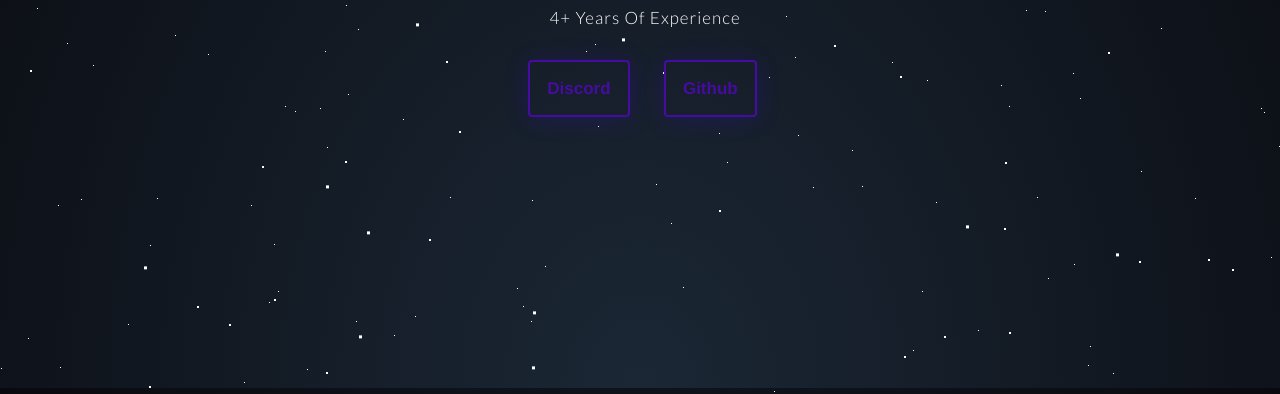
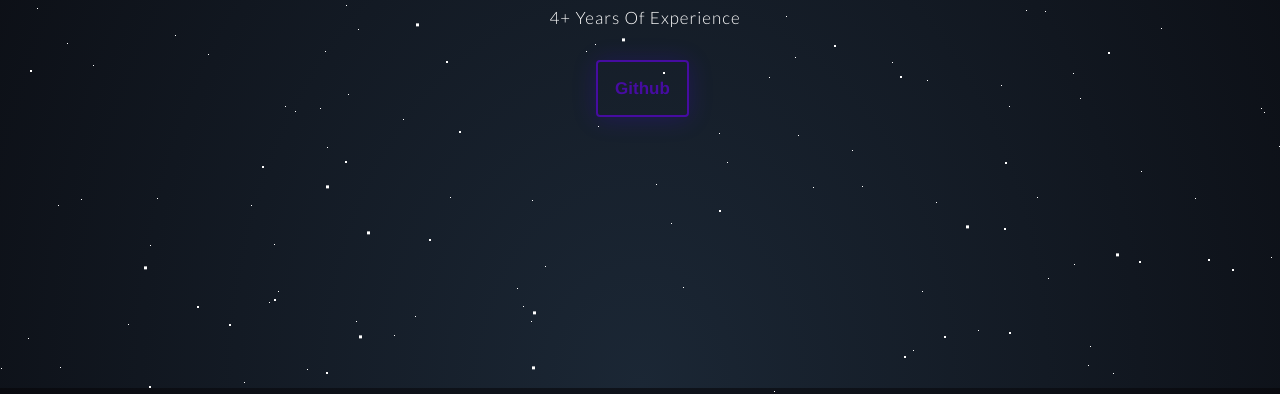
Before and after one commit to masuka1337/masuka1337.github.io, a plain HTML site: page index.html in a window 1280 px wide. Shown: the part 412-806 px from the top of the page. Drawn offline with nearby package versions, Linux system fonts and the light colour scheme.

Commit message:
Update index.html

```diff
--- a/index.html
+++ b/index.html
@@ -36,8 +36,7 @@
     <div>4+ Years Of Experience</div>
 
     <div id="buttons-padding">
-        <button class="bubbly-button" data-url="https://www.discord.gg/ecstasywtf">Discord</button>
-        <button class="bubbly-button" data-url="https://github.com/Obl1terated">Github</button>
+        <button class="bubbly-button" data-url="https://github.com/3mulate">Github</button>
     </div>
 
 </div>
```
